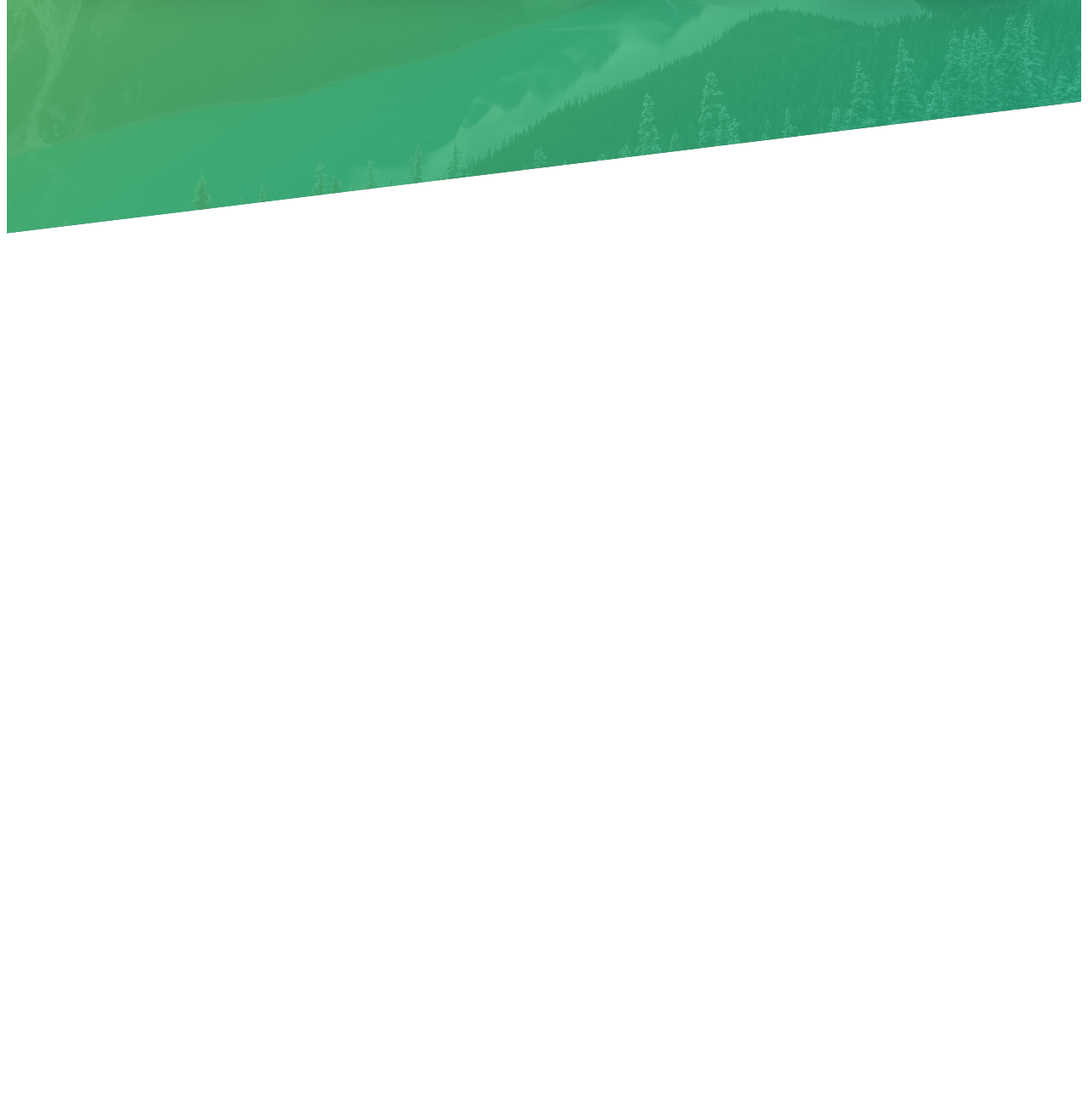
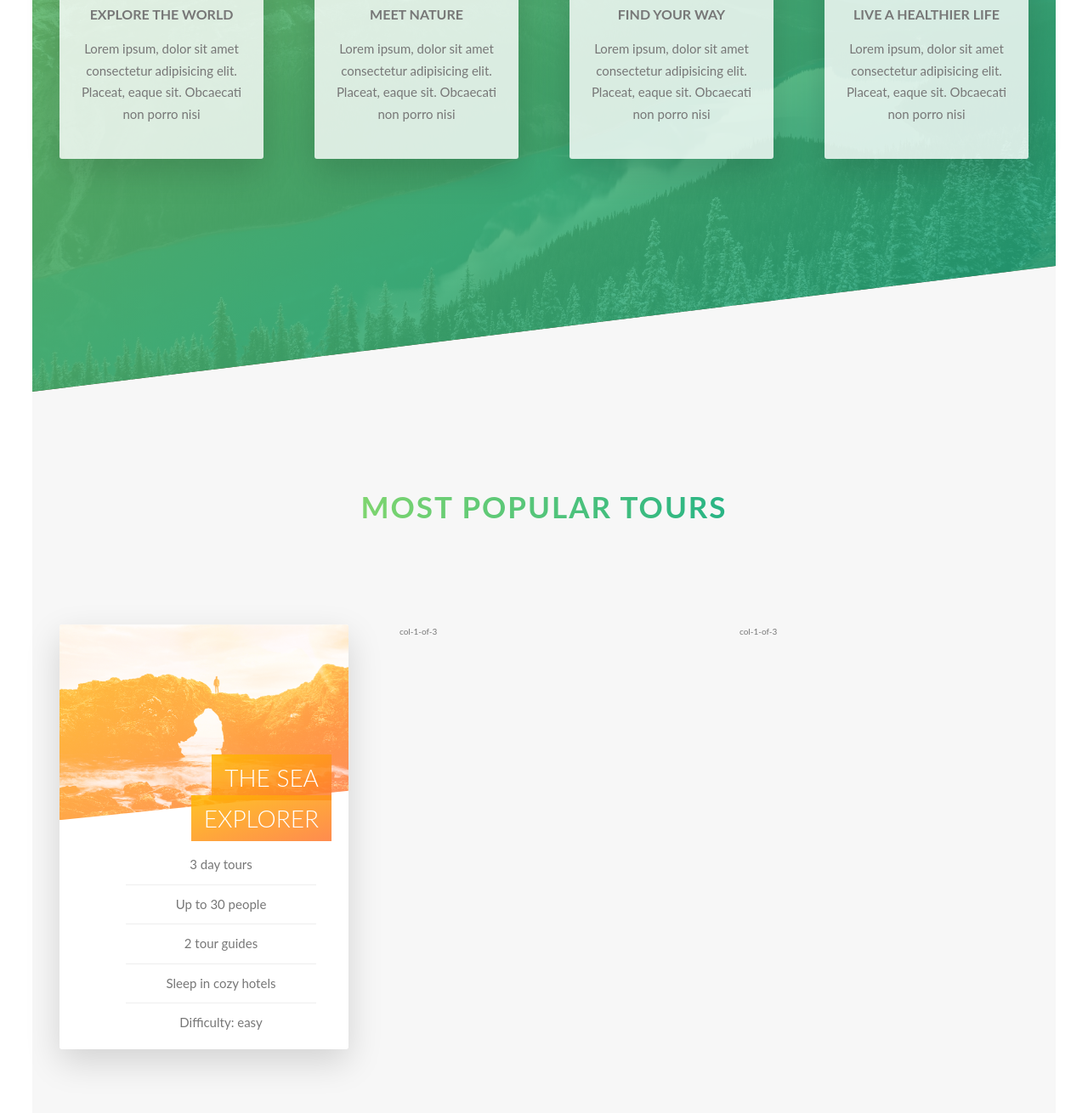
Before and after one commit to achieveravi/css_trials, a website: page main/index.html in a window 1280 px wide. Shown: the part 1342-2652 px from the top of the page at 85% size. Before the commit the page ends 1617 px from the top, so only its background shows below. Drawn offline with nearby package versions, Linux system fonts and the light colour scheme; files that its build step writes are made by us from their sources.

Commit message:
tour section

```diff
--- a/main/index.html
+++ b/main/index.html
@@ -113,6 +113,47 @@
                 </div>
             </div>
         </section>
+        <section class="section-tours">
+            <div class="u-center-text u-margin-bottom-big">
+                <h2 class="heading-secondary">
+                    Most Popular Tours
+                </h2>
+            </div>
+            <div class="row">
+                <div class="col-1-of-3">
+                    <div class="card">
+                        <div class="card__side card__side--front">
+                            <div class="card__picture card__picture--1">
+                                &nbsp;
+                            </div>
+                            <h4 class="card__heading">
+                                <span class="card__heading-span card__heading-span--1">
+                                    The Sea Explorer
+                                </span>
+                            </h4>
+                            <div class="card__details">
+                                <ul>
+                                    <li>3 day tours</li>
+                                    <li>Up to 30 people</li>
+                                    <li>2 tour guides</li>
+                                    <li>Sleep in cozy hotels</li>
+                                    <li>Difficulty: easy</li>
+                                </ul>
+                            </div>
+                        </div>
+                        <div class="card__side card__side--back card__side--back-1">
+
+                        </div>
+                    </div>
+                </div>
+                <div class="col-1-of-3">
+                    col-1-of-3
+                </div>
+                <div class="col-1-of-3">
+                    col-1-of-3
+                </div>
+            </div>
+        </section>
     </main>
 </body>
 
--- a/main/styles/_variables.scss
+++ b/main/styles/_variables.scss
@@ -3,7 +3,20 @@ $color-primary: #76ca76;
 $color-white: white;
 $color-primary-light: #7ed56f;
 $color-primary-dark: #28b485;
+
+$color-secondary-light: #ffb900;
+$color-secondary-dark: #ff7730;
+
+$color-tertiary-light: #2998ff;
+$color-tertiary-dark: #5643fa;
+
 $color-grey-light: #f7f7f7;
+$color-grey-light-2: #eee;
+$color-grey-dark: #777;
+$color-grey-dark-2: #999;
+$color-grey-dark-3: #333;
+
+
 
 // grid variables
 $grid-width: 114rem;
--- a/main/styles/base/_typography.scss
+++ b/main/styles/base/_typography.scss
@@ -1,3 +1,12 @@
+body {
+    font-family: "Lato", sans-serif;
+    font-weight: 400;
+    /*font-size: 16px;*/
+    line-height: 1.7;
+    color: $color-grey-dark;
+    padding: 3rem;
+}
+
 .heading-secondary {
     font-size: 3.5rem;
     text-transform: uppercase;
--- /dev/null
+++ b/main/styles/components/_card.scss
@@ -0,0 +1,109 @@
+.card {
+
+    perspective: 150rem;
+    -moz-perspective: 150rem;
+    position: relative;
+    height: 50rem;
+
+    &__side {
+        background-color: orangered;
+        height: 50rem;
+        transition: all .8s ease;
+        position: absolute;
+        top: 0;
+        left: 0;
+        width: 100%;
+        backface-visibility: hidden;
+        border-radius: 3px;
+        overflow: hidden;
+        box-shadow: 0 1.5rem 4rem rgba($color-black, .15);
+
+
+        &--front {
+            background-color: $color-white;
+        }
+
+        &--back {
+            transform: rotateY(180deg);
+
+            &-1 {
+                background-image: linear-gradient(to right bottom, $color-secondary-light, $color-secondary-dark);
+            }
+        }
+    }
+
+    &:hover &__side--front {
+        transform: rotateY(-180deg);
+    }
+
+    &:hover &__side--back {
+        transform: rotateY(0);
+    }
+
+    // FRONT SIDE STYLINGH
+    &__picture {
+        background-size: cover;
+        height: 23rem;
+        background-blend-mode: screen;
+        -webkit-clip-path: polygon(0 0, 100% 0, 100% 85%, 0 100%);
+        clip-path: polygon(0 0, 100% 0, 100% 85%, 0 100%);
+        &--1 {
+            background-image: linear-gradient(to right bottom, $color-secondary-light, $color-secondary-dark),
+            url(../../img/nat-5.jpg);
+
+        }
+
+        &--2 {
+            background-image: url(../../img/nat-5.jpg);
+
+        }
+
+        &--3 {
+            background-image: url(../../img/nat-5.jpg);
+
+        }
+    }
+
+    &__heading {
+        font-size: 2.8rem;
+        font-weight: 300;
+        text-transform: uppercase;
+        text-align: right;
+        color: $color-white;
+        position: absolute;
+        top: 12rem;
+        right: 2rem;
+        width: 75%;
+    }
+
+    &__heading-span {
+        padding: 1rem 1.5rem;
+        box-decoration-break: clone;
+        -webkit-box-decoration-break: clone;
+
+        &--1 {
+            background-image: linear-gradient(to right bottom,
+            rgba($color-secondary-light, .85),
+            rgba($color-secondary-dark, .85))
+        }
+    }
+
+    &__details {
+        padding: 3rem;
+        ul {
+            list-style: none;
+            width: 80%;
+            margin: 0 auto;
+
+            li {
+                text-align: center;
+                font-size: 1.5rem;
+                padding: 1rem;
+
+                &:not(:last-child) {
+                    border-bottom: 1px solid $color-grey-light-2;
+                }
+            }
+        }
+    }
+}
--- a/main/styles/main.scss
+++ b/main/styles/main.scss
@@ -8,3 +8,4 @@
 @import 'components/button';
 @import 'components/compositions';
 @import 'components/feature-box';
+@import 'components/card';
--- a/main/styles/pages/_home.scss
+++ b/main/styles/pages/_home.scss
@@ -19,3 +19,9 @@
         transform: skewY(7deg);
     }
 }
+
+.section-tours {
+    background-color: $color-grey-light;
+    padding: 25rem 0 50rem 0;
+    margin-top: -10rem;
+}
```
